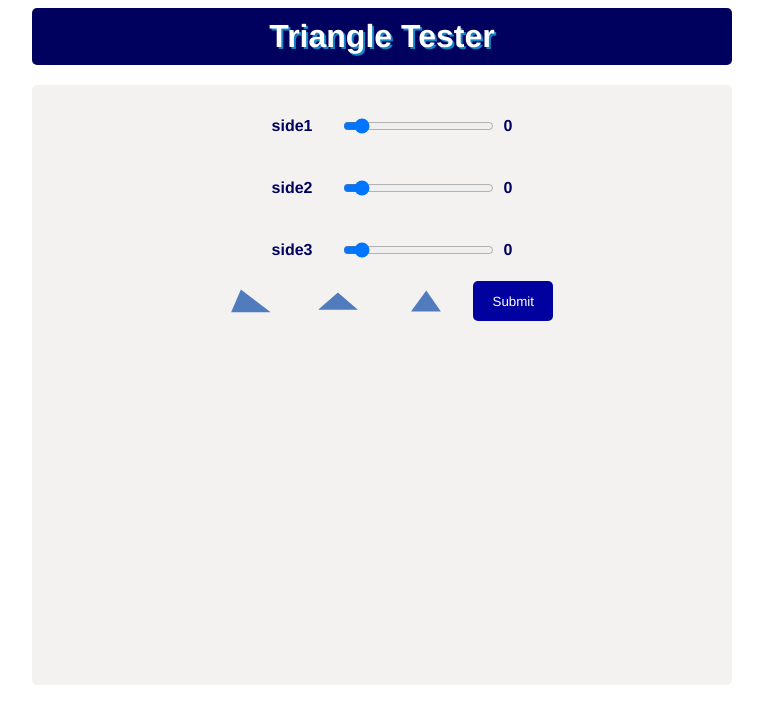
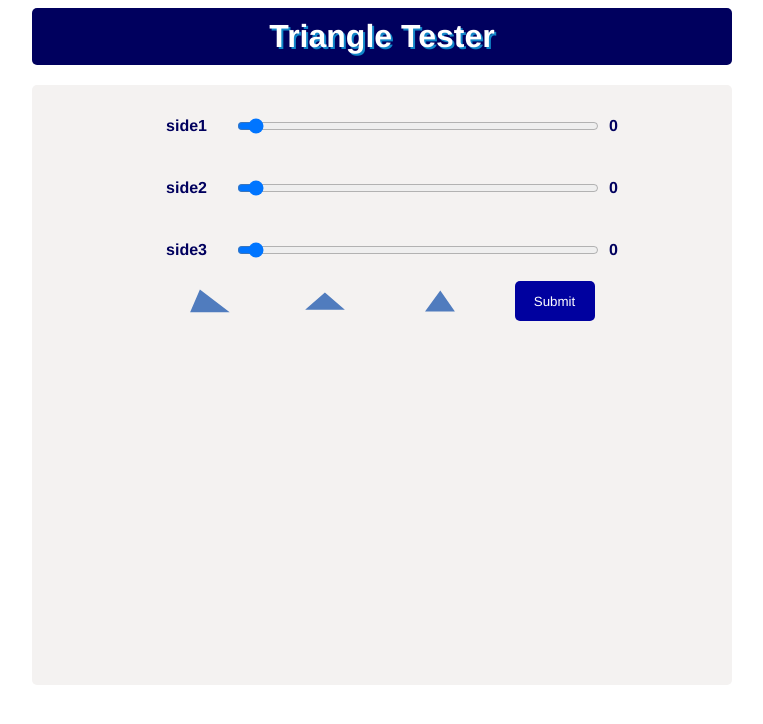
Before and after one commit to DEJENERUTA/nordea_assignment, a React (Create React App) app: page / in a window 1280 px wide. Shown: the top 724 px of the page, without its empty margins (258-1021 px from the left). Built offline with nearby package versions, Linux system fonts and the light colour scheme.

Commit message:
Add button logic

```diff
--- a/src/components/BtnIcon.js
+++ b/src/components/BtnIcon.js
@@ -1,7 +1,11 @@
 import React from "react";
 
-const BtnIcon = ({ children }) => {
-  return <button className="btn btn-primary btn-overrider">{children}</button>;
+const BtnIcon = ({ children, fun }) => {
+  return (
+    <button onClick={fun} className="btn btn-primary btn-overrider">
+      {children}
+    </button>
+  );
 };
 
 export default BtnIcon;
--- a/src/components/formGroup/FormGroup.css
+++ b/src/components/formGroup/FormGroup.css
@@ -11,6 +11,7 @@ label {
   color: #00005e;
 }
 input {
+  width: 50%;
   padding: 10px;
   margin: 10px;
   font-size: 16px;
--- a/src/components/formGroup/FormGroup.js
+++ b/src/components/formGroup/FormGroup.js
@@ -2,12 +2,13 @@ import { useId } from "react";
 import "./FormGroup.css";
 const FormGroup = ({ name, state, setState }) => {
   const side = useId();
-
   return (
     <div className="form-group">
       <label htmlFor={side}>{name}</label>
       <input
+        name={name}
         type="range"
+        step={10}
         min="0"
         max="100"
         className="form-control"
--- a/src/components/triangle/Triangle.js
+++ b/src/components/triangle/Triangle.js
@@ -39,13 +39,37 @@ const Triangle = () => {
           <button type="submit" className="btn btn-primary">
             Submit
           </button>
-          <BtnIcon>
+          <BtnIcon
+            fun={() => {
+              setSide1(90);
+              setSide2(90);
+              setSide3(90);
+              setResult("Scalene");
+              console.log("Scalene");
+            }}
+          >
             <ScaleneIcon />
           </BtnIcon>
-          <BtnIcon>
+          <BtnIcon
+            fun={() => {
+              setSide1(90);
+              setSide2(90);
+              setSide3(50);
+              setResult("Isosceles");
+              console.log("Isosceles");
+            }}
+          >
             <IsocelesIcon />
           </BtnIcon>
-          <BtnIcon>
+          <BtnIcon
+            fun={() => {
+              setSide1(50);
+              setSide2(70);
+              setSide3(90);
+              setResult("Equilateral");
+              console.log("Equilateral");
+            }}
+          >
             <EquilateralIcon />
           </BtnIcon>
         </aside>
--- a/src/components/triangle/TriangleStyle.css
+++ b/src/components/triangle/TriangleStyle.css
@@ -47,7 +47,8 @@
   gap: 0;
 }
 .icon-btn-container {
-  max-width: 350px;
+  max-width: 450px;
+  gap: 10px;
   display: flex;
   flex-direction: row-reverse;
   margin: 0 auto;
```
